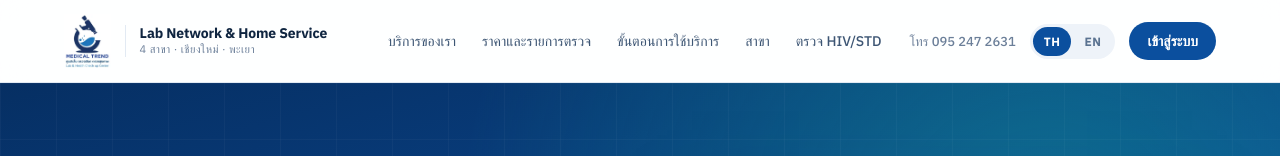
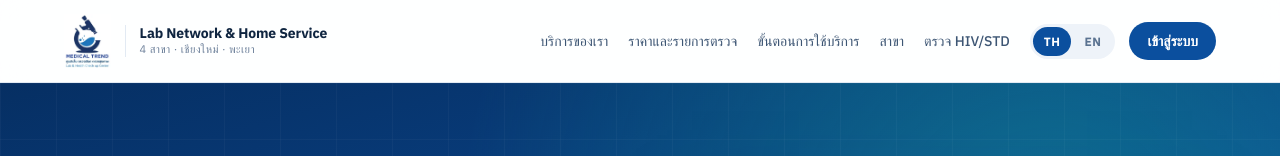
Before and after one commit to farmmtcmu50/medicaltrend_lab_web, a React (Vite) app: page / in a window 1280 px wide. Shown: the top 156 px of the page. Built offline with nearby package versions, Linux system fonts and the light colour scheme; no server answers; a web font is replaced by a local one.

Commit message:
Keep the Thai header links on one line; drop phone/brand text first on narrower screens
Co-Authored-By: Claude Opus 5.5 <noreply@anthropic.com>
Claude-Session: https://claude.ai/code/session_015r1JEcWfGnbpNsvwN8EbPQ

```diff
--- a/src/styles.css
+++ b/src/styles.css
@@ -37,8 +37,20 @@ button:focus-visible, a:focus-visible, [role="button"]:focus-visible { outline:
 
 .sr-only { position: absolute; width: 1px; height: 1px; padding: 0; margin: -1px; overflow: hidden; clip: rect(0 0 0 0); white-space: nowrap; border: 0; }
 
+/* Header: Thai labels stay on one line; less important bits give way as the window narrows. */
+.hdr-nav a, .hdr-tel, .hdr-brand-text span { white-space: nowrap; }
+@media (max-width: 1360px) {
+  .hdr-tel { display: none !important; }
+  .hdr-inner { gap: 20px !important; }
+  .hdr-nav { gap: 20px !important; }
+}
+@media (max-width: 1200px) {
+  .hdr-brand-text { display: none !important; }
+  .hdr-nav { gap: 16px !important; font-size: 13.5px !important; }
+}
 @media (max-width: 1020px) {
   .hdr-nav { display: none !important; }
+  .hdr-brand-text { display: flex !important; }
 }
 @media (max-width: 720px) {
   .hdr-tel, .hdr-sub { display: none !important; }
```
